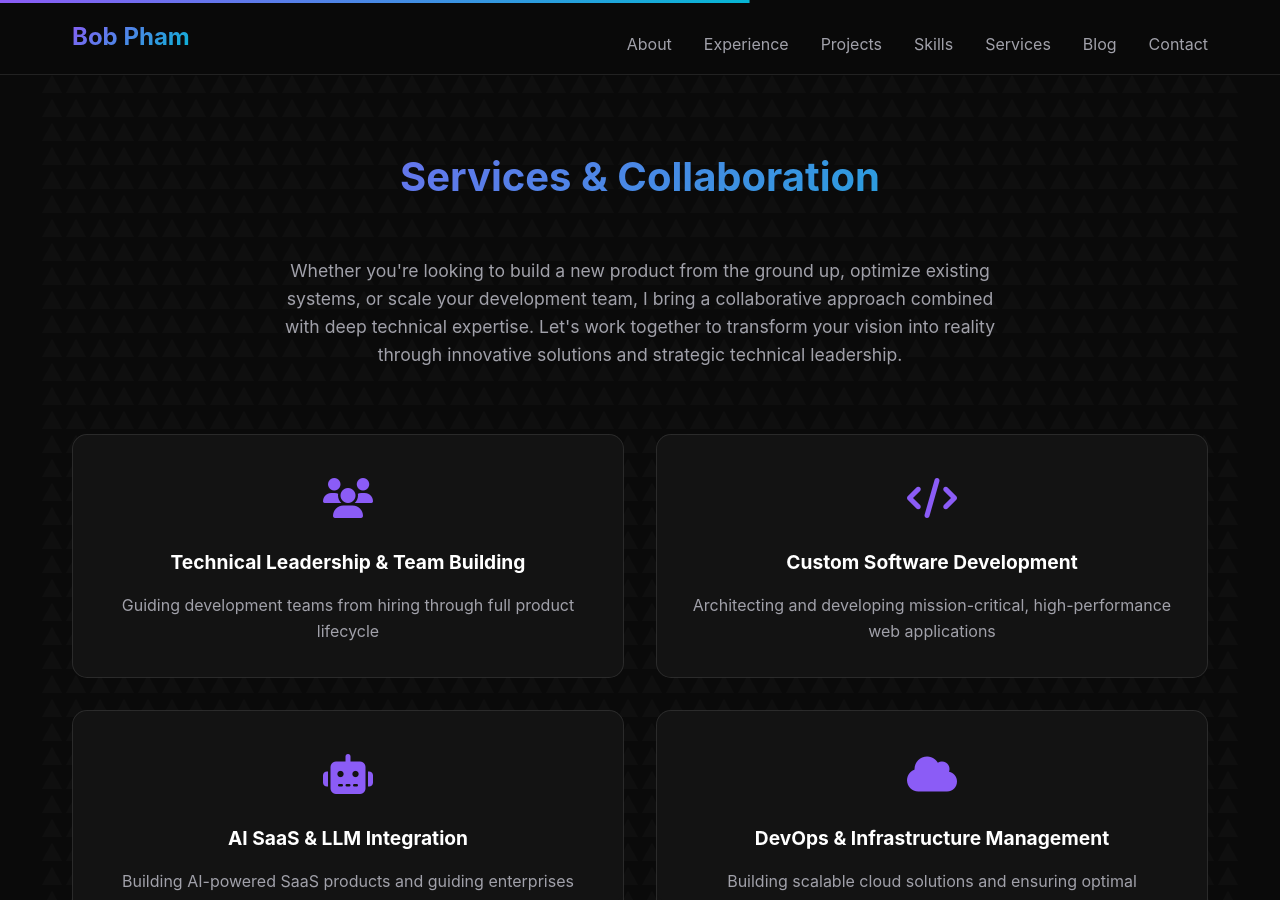
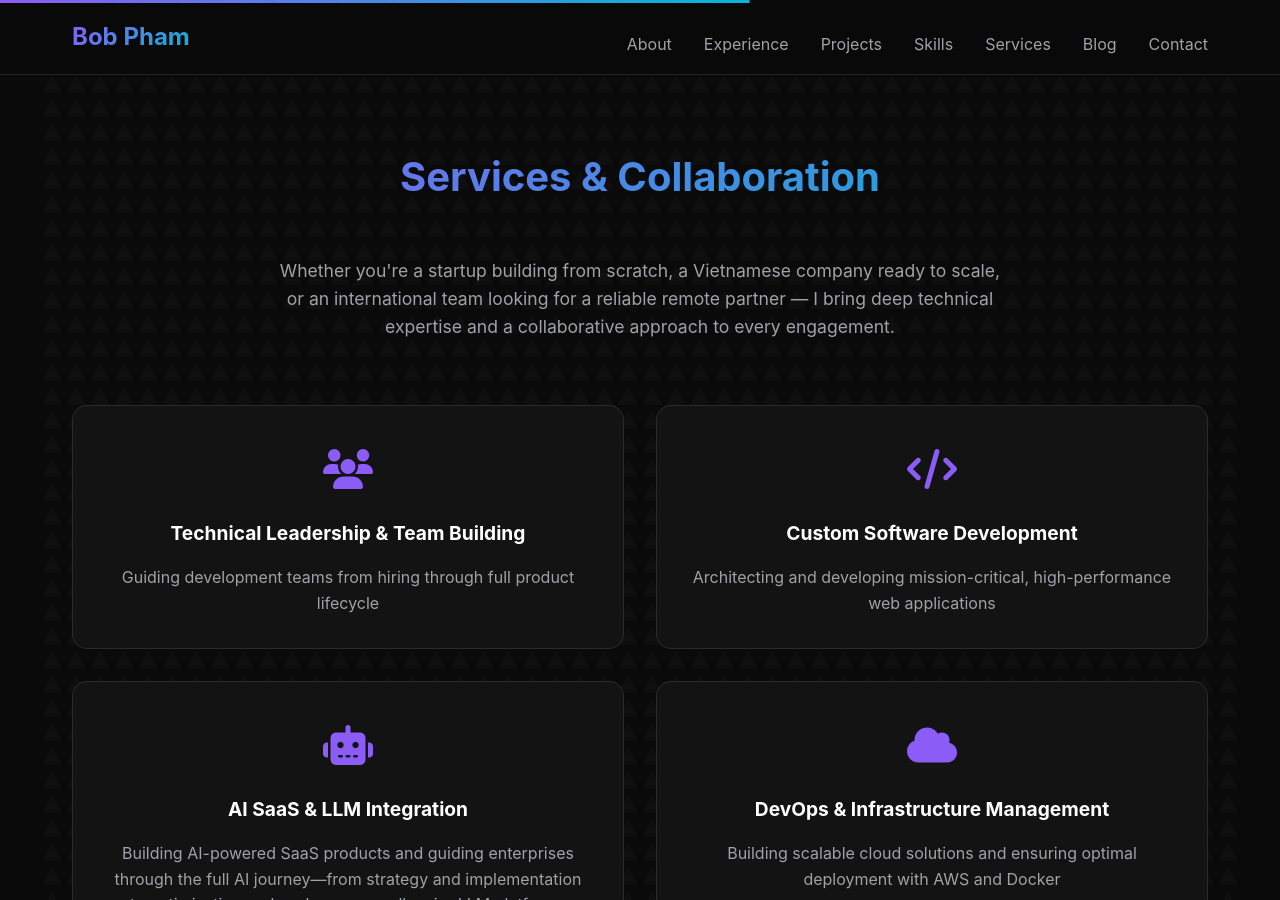
Before and after one commit to phamquocbuu/buu, a Jekyll site: the page index.html, which Jekyll copies as it is, in a window 1280 px wide and 900 px high, scrolled down 5419 px. Built offline with Jekyll 4.4.1, drawn with Linux system fonts in a browser that asks for light colours; some of the changed text lies outside the part shown.

Commit message:
feat: Add ideal client signals to hero and services sections

```diff
--- a/index.html
+++ b/index.html
@@ -143,6 +143,11 @@
         <div class="hero-content">
             <h1>Pham Quoc Buu</h1>
             <p class="subtitle">I help logistics companies, SaaS startups, and SMEs build high-throughput backend systems and integrate AI into their products — based in Vietnam, available remotely.</p>
+            <div style="display: flex; gap: 0.6rem; justify-content: center; flex-wrap: wrap; margin-top: 1.5rem; margin-bottom: 0.5rem;">
+                <span style="padding: 0.35rem 1rem; background: rgba(139, 92, 246, 0.12); border: 1px solid rgba(139, 92, 246, 0.3); border-radius: 20px; font-size: 0.85rem; color: var(--text-secondary);">Startups</span>
+                <span style="padding: 0.35rem 1rem; background: rgba(139, 92, 246, 0.12); border: 1px solid rgba(139, 92, 246, 0.3); border-radius: 20px; font-size: 0.85rem; color: var(--text-secondary);">Vietnamese Companies</span>
+                <span style="padding: 0.35rem 1rem; background: rgba(139, 92, 246, 0.12); border: 1px solid rgba(139, 92, 246, 0.3); border-radius: 20px; font-size: 0.85rem; color: var(--text-secondary);">International Teams</span>
+            </div>
             <a href="#about" class="cta-button">
                 <i class="fas fa-arrow-down"></i>
                 Explore My Story
@@ -459,9 +464,7 @@
         <h2 class="section-title">Services & Collaboration</h2>
         <div style="max-width: 800px; margin: 0 auto; text-align: center; padding: 0 2rem 3rem 2rem;">
             <p style="color: var(--text-secondary); font-size: 1.1rem; line-height: 1.6;">
-                Whether you're looking to build a new product from the ground up, optimize existing systems, or scale your development team,
-                I bring a collaborative approach combined with deep technical expertise. Let's work together to transform your vision into
-                reality through innovative solutions and strategic technical leadership.
+                Whether you're a startup building from scratch, a Vietnamese company ready to scale, or an international team looking for a reliable remote partner — I bring deep technical expertise and a collaborative approach to every engagement.
             </p>
         </div>
         <div class="services-grid">
```
